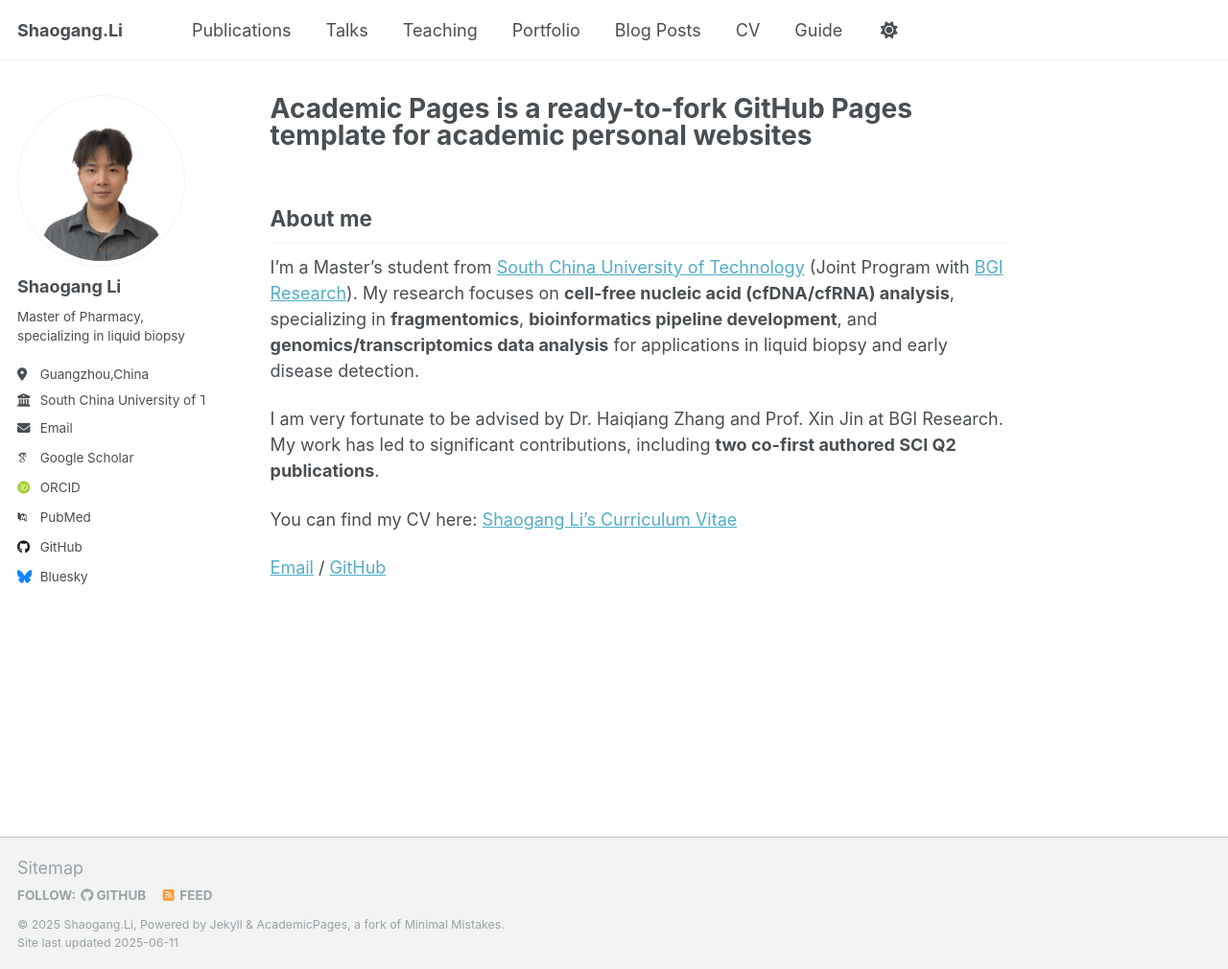
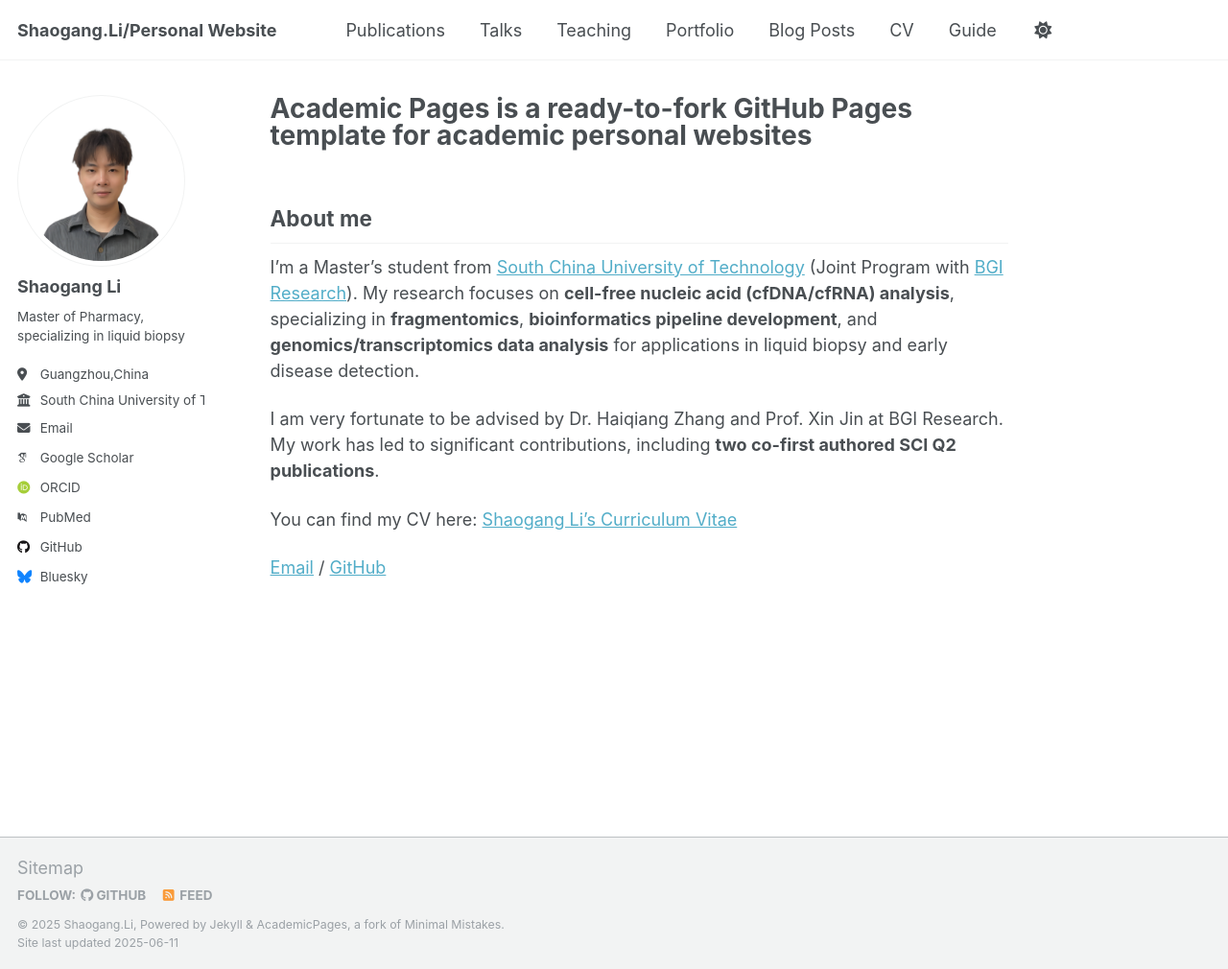
Before and after one commit to AlfredLSG/Shaogang.Li, a Jekyll site: the page built from _pages/about.md, in a window 1280 px wide and 1010 px high. Shown: the whole window at 96% size. Built offline with Jekyll 4.4.1, drawn with Linux system fonts in a browser that asks for light colours; some web fonts are replaced.

Commit message:
Update _config.yml

```diff
--- a/_config.yml
+++ b/_config.yml
@@ -9,7 +9,7 @@
 # Basic Site Settings
 locale                   : "en-US"
 site_theme               : "default"
-title                    : "Shaogang.Li"
+title                    : "Shaogang.Li/Personal Website"
 title_separator          : "-"
 name                     : &name "Shaogang.Li"
 description              : &description "personal description"
```
